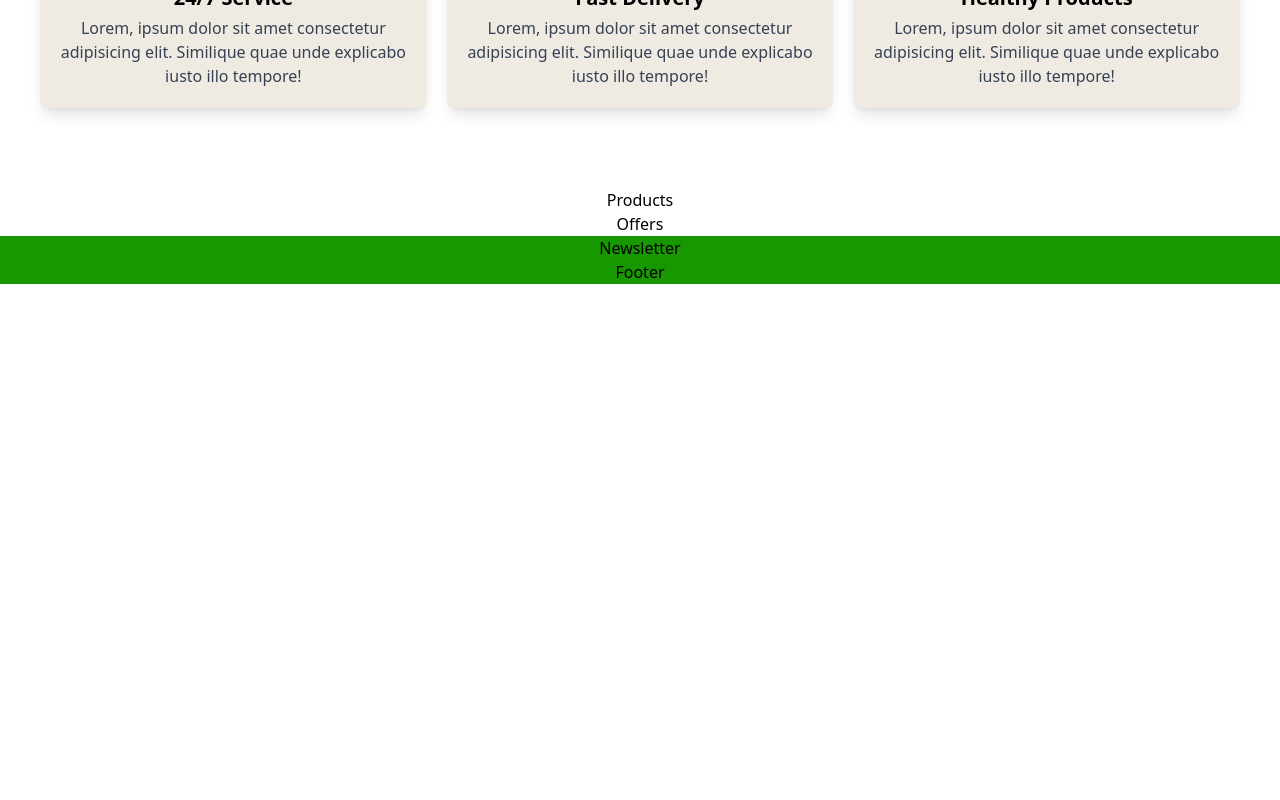
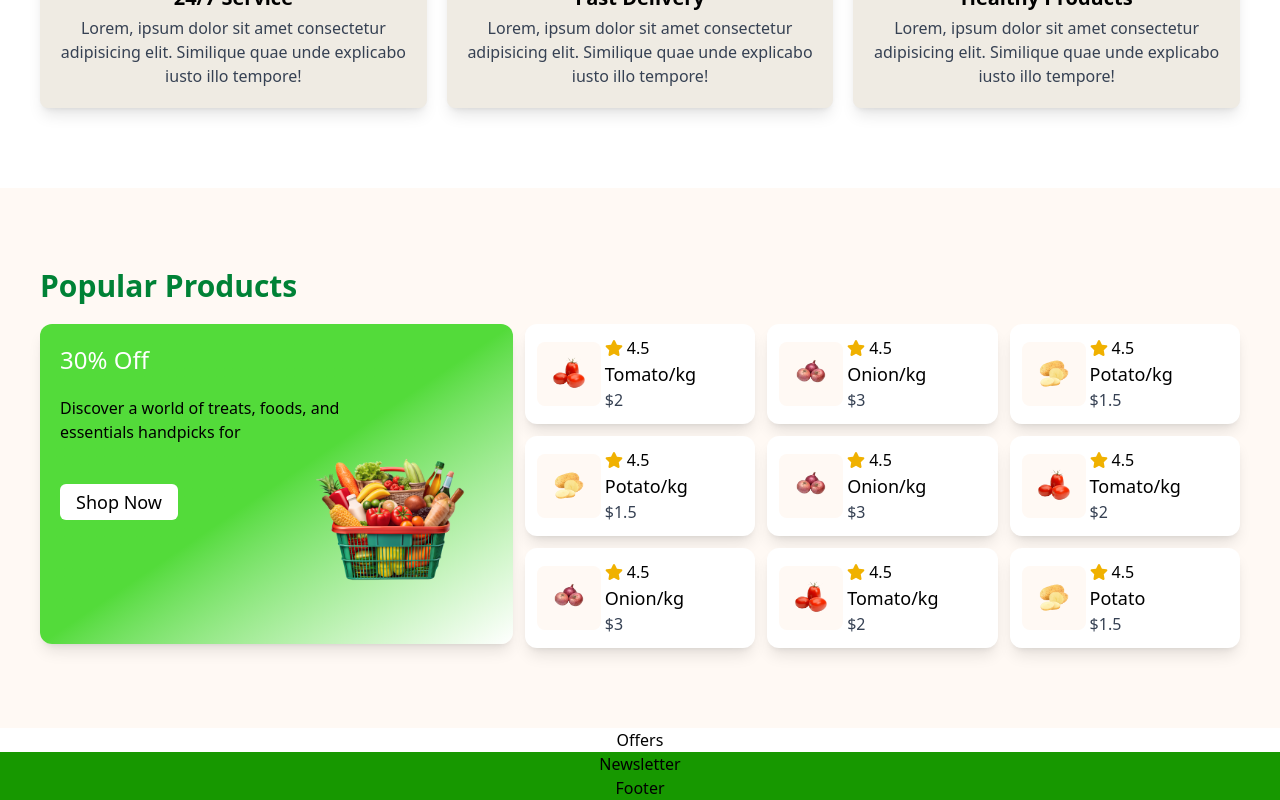
Before and after one commit to mrirakib04/landing-page-8, a React (Vite) app: page / in a window 1280 px wide. Shown: the part 1188-1988 px from the top of the page. Before the commit the page ends 1472 px from the top, so only its background shows below. Built offline with nearby package versions, Linux system fonts and the light colour scheme.

Commit message:
products section

```diff
--- a/src/components/Products.jsx
+++ b/src/components/Products.jsx
@@ -1,5 +1,172 @@
+import tomato from "./../assets/img/tomato.png";
+import onion from "./../assets/img/onion.png";
+import potato from "./../assets/img/potato.png";
+import veg from "./../assets/img/vegetable-busket.png";
+import { FaStar } from "react-icons/fa";
+
 const Products = () => {
-  return <div>Products</div>;
+  return (
+    <div className="w-full md:px-10 px-5 md:py-20 py-10 flex flex-col gap-5 bg-[#FFF9F4]">
+      <h2 className="md:text-3xl text-2xl font-semibold text-green-700">
+        Popular Products
+      </h2>
+      <div className="w-full grid lg:grid-cols-5 sm:grid-cols-4 grid-cols-2 gap-3">
+        <div className="col-span-2 lg:row-span-3 sm:row-span-3 p-5 bg-gradient-to-br from-[#53DB3A] via-[#53DB3A] to-white rounded-xl shadow-lg lg:h-80 md:h-[360px] h-[340px]">
+          <h4 className="md:text-2xl text-xl font-medium text-white">
+            30% Off
+          </h4>
+          <p className="text-black md:w-2/3 w-5/6 mt-5 font-medium">
+            Discover a world of treats, foods, and essentials handpicks for
+          </p>
+          <div className="w-full flex items-start justify-between gap-2 relative">
+            <button className=" mt-10 py-1 px-4 bg-white text-black hover:bg-black hover:text-white duration-300 rounded-md text-lg font-medium">
+              Shop Now
+            </button>
+            <img
+              className="sm:h-32 h-24 absolute sm:right-5 right-1 -bottom-16"
+              src={veg}
+              alt="veg"
+            />
+          </div>
+        </div>
+        <div className="p-3 col-span-1 bg-white rounded-xl shadow-lg flex items-center gap-1">
+          <img
+            className="md:max-h-16 max-h-10 h-full md:max-w-16 max-w-10 w-full object-cover sm:p-3 p-1 rounded-lg bg-[#FFF9F4]"
+            src={tomato}
+            alt="tomato"
+          />
+          <div className="flex flex-col items-start justify-between">
+            <p className="flex items-center gap-1">
+              <FaStar className="text-lg text-yellow-500"></FaStar>
+              4.5
+            </p>
+            <h4 className="md:text-lg text-sm font-medium">Tomato/kg</h4>
+            <p className="font-medium text-gray-700">$2</p>
+          </div>
+        </div>
+        <div className="p-3 col-span-1 bg-white rounded-xl shadow-lg flex items-center gap-1">
+          <img
+            className="md:max-h-16 max-h-10 h-full md:max-w-16 max-w-10 w-full object-cover sm:p-3 p-1 rounded-lg bg-[#FFF9F4]"
+            src={onion}
+            alt="onion"
+          />
+          <div className="flex flex-col items-start justify-between">
+            <p className="flex items-center gap-1">
+              <FaStar className="text-lg text-yellow-500"></FaStar>
+              4.5
+            </p>
+            <h4 className="md:text-lg text-sm font-medium">Onion/kg</h4>
+            <p className="font-medium text-gray-700">$3</p>
+          </div>
+        </div>
+        <div className="p-3 col-span-1 bg-white rounded-xl shadow-lg flex items-center gap-1">
+          <img
+            className="md:max-h-16 max-h-10 h-full md:max-w-16 max-w-10 w-full object-cover sm:p-3 p-1 rounded-lg bg-[#FFF9F4]"
+            src={potato}
+            alt="potato"
+          />
+          <div className="flex flex-col items-start justify-between">
+            <p className="flex items-center gap-1">
+              <FaStar className="text-lg text-yellow-500"></FaStar>
+              4.5
+            </p>
+            <h4 className="md:text-lg text-sm font-medium">Potato/kg</h4>
+            <p className="font-medium text-gray-700">$1.5</p>
+          </div>
+        </div>
+        <div className="p-3 col-span-1 bg-white rounded-xl shadow-lg flex items-center gap-1">
+          <img
+            className="md:max-h-16 max-h-10 h-full md:max-w-16 max-w-10 w-full object-cover sm:p-3 p-1 rounded-lg bg-[#FFF9F4]"
+            src={potato}
+            alt="potato"
+          />
+          <div className="flex flex-col items-start justify-between">
+            <p className="flex items-center gap-1">
+              <FaStar className="text-lg text-yellow-500"></FaStar>
+              4.5
+            </p>
+            <h4 className="md:text-lg text-sm font-medium">Potato/kg</h4>
+            <p className="font-medium text-gray-700">$1.5</p>
+          </div>
+        </div>
+        <div className="p-3 col-span-1 bg-white rounded-xl shadow-lg flex items-center gap-1">
+          <img
+            className="md:max-h-16 max-h-10 h-full md:max-w-16 max-w-10 w-full object-cover sm:p-3 p-1 rounded-lg bg-[#FFF9F4]"
+            src={onion}
+            alt="onion"
+          />
+          <div className="flex flex-col items-start justify-between">
+            <p className="flex items-center gap-1">
+              <FaStar className="text-lg text-yellow-500"></FaStar>
+              4.5
+            </p>
+            <h4 className="md:text-lg text-sm font-medium">Onion/kg</h4>
+            <p className="font-medium text-gray-700">$3</p>
+          </div>
+        </div>
+        <div className="p-3 col-span-1 bg-white rounded-xl shadow-lg flex items-center gap-1">
+          <img
+            className="md:max-h-16 max-h-10 h-full md:max-w-16 max-w-10 w-full object-cover sm:p-3 p-1 rounded-lg bg-[#FFF9F4]"
+            src={tomato}
+            alt="tomato"
+          />
+          <div className="flex flex-col items-start justify-between">
+            <p className="flex items-center gap-1">
+              <FaStar className="text-lg text-yellow-500"></FaStar>
+              4.5
+            </p>
+            <h4 className="md:text-lg text-sm font-medium">Tomato/kg</h4>
+            <p className="font-medium text-gray-700">$2</p>
+          </div>
+        </div>
+        <div className="p-3 lg:col-span-1 bg-white rounded-xl shadow-lg flex items-center gap-1">
+          <img
+            className="md:max-h-16 max-h-10 h-full md:max-w-16 max-w-10 w-full object-cover sm:p-3 p-1 rounded-lg bg-[#FFF9F4]"
+            src={onion}
+            alt="onion"
+          />
+          <div className="flex flex-col items-start justify-between">
+            <p className="flex items-center gap-1">
+              <FaStar className="text-lg text-yellow-500"></FaStar>
+              4.5
+            </p>
+            <h4 className="md:text-lg text-sm font-medium">Onion/kg</h4>
+            <p className="font-medium text-gray-700">$3</p>
+          </div>
+        </div>
+        <div className="p-3 lg:col-span-1 bg-white rounded-xl shadow-lg flex items-center gap-1">
+          <img
+            className="md:max-h-16 max-h-10 h-full md:max-w-16 max-w-10 w-full object-cover sm:p-3 p-1 rounded-lg bg-[#FFF9F4]"
+            src={tomato}
+            alt="tomato"
+          />
+          <div className="flex flex-col items-start justify-between">
+            <p className="flex items-center gap-1">
+              <FaStar className="text-lg text-yellow-500"></FaStar>
+              4.5
+            </p>
+            <h4 className="md:text-lg text-sm font-medium">Tomato/kg</h4>
+            <p className="font-medium text-gray-700">$2</p>
+          </div>
+        </div>
+        <div className="lg:flex hidden p-3 lg:col-span-1 bg-white rounded-xl shadow-lg items-center gap-1">
+          <img
+            className="md:max-h-16 max-h-10 h-full md:max-w-16 max-w-10 w-full object-cover sm:p-3 p-1 rounded-lg bg-[#FFF9F4]"
+            src={potato}
+            alt="potato"
+          />
+          <div className="flex flex-col items-start justify-between">
+            <p className="flex items-center gap-1">
+              <FaStar className="text-lg text-yellow-500"></FaStar>
+              4.5
+            </p>
+            <h4 className="md:text-lg text-sm font-medium">Potato</h4>
+            <p className="font-medium text-gray-700">$1.5</p>
+          </div>
+        </div>
+      </div>
+    </div>
+  );
 };
 
 export default Products;
```
